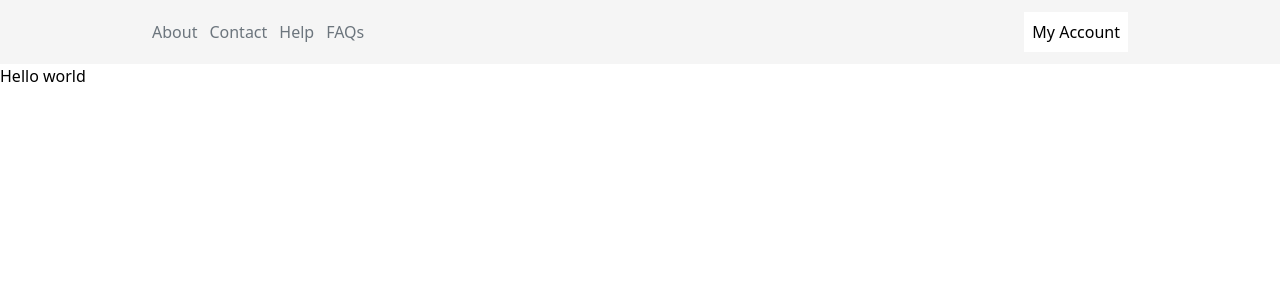
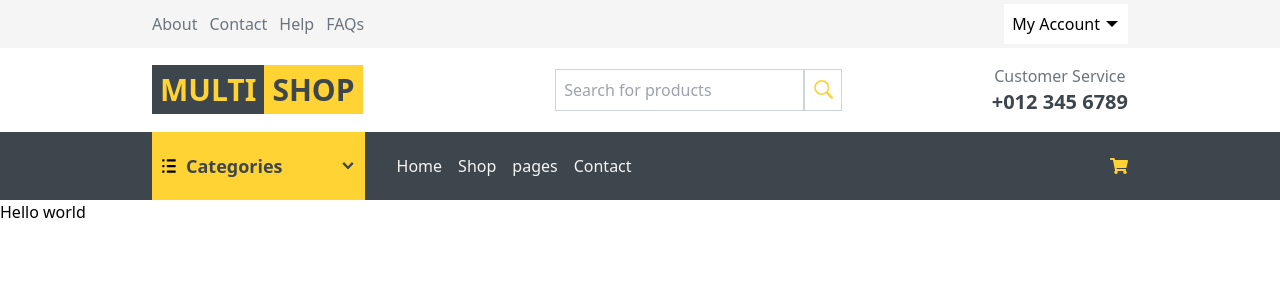
Before and after one commit to Cokejnr7/multishop, a React (Create React App) app: page / in a window 1280 px wide. Shown: the top 300 px of the page. Built offline with nearby package versions, Linux system fonts and the light colour scheme.

Commit message:
header first look

```diff
--- a/src/components/Header.js
+++ b/src/components/Header.js
@@ -1,11 +1,17 @@
-import Navbar from "./Navbar";
+// import Navbar from "./Navbar";
 import Container from "./Container";
-// GoTriangleDown
+import {
+  GoTriangleDown,
+  GoChevronDown,
+  GoListUnordered,
+  GoSearch,
+} from "react-icons/go";
+import { FaShoppingCart } from "react-icons/fa";
 
 const Header = () => {
   return (
     <div>
-      <div className="bg-wildSand py-3">
+      <div className="bg-wildSand py-1">
         <Container className="flex items-center justify-between">
           <ul className="flex gap-x-3">
             <li className="text-paleSky">About</li>
@@ -13,10 +19,85 @@ const Header = () => {
             <li className="text-paleSky">Help</li>
             <li className="text-paleSky">FAQs</li>
           </ul>
-          <span className="bg-white p-2">My Account</span>
+          <div className="bg-white p-2 flex items-center gap-1 hover:bg-hGallery cursor-pointer">
+            <span>My Account </span>
+            <GoTriangleDown />
+          </div>
         </Container>
       </div>
-      <Navbar />
+
+      <div className="py-4 bg-marko lg:bg-white">
+        <Container className="flex justify-between items-center">
+          {/* logo */}
+          <div>
+            <span className="text-marko lg:text-sunGlow bg-white lg:bg-marko text-3xl font-bold px-2 py-1">
+              MULTI
+            </span>
+            <span className="text-white lg:text-marko bg-sunGlow  text-3xl font-bold px-2 py-1">
+              SHOP
+            </span>
+          </div>
+
+          {/* search bar */}
+          <div className="hidden lg:flex w-1/4 ">
+            <input
+              type="text"
+              className="border border-ghost p-2 grow focus:outline-none focus:border-sunGlow"
+              placeholder="Search for products"
+            />
+            <button className="border border-ghost px-2">
+              <GoSearch className="text-sunGlow text-xl font-extrabold" />
+            </button>
+          </div>
+
+          {/* customer service */}
+          <div className="hidden lg:flex flex-col items-center">
+            <span className="text-paleSky">Customer Service</span>
+            <span className="font-semibold text-xl text-marko">
+              +012 345 6789
+            </span>
+          </div>
+        </Container>
+      </div>
+
+      {/* navbar */}
+      <nav className="bg-marko hidden lg:block">
+        <Container className="flex justify-between items-center">
+          <div className="flex gap-x-8">
+            <div className="bg-sunGlow py-5 px-2 flex items-center gap-x-14 cursor-pointer">
+              <div className="flex items-center gap-2">
+                <GoListUnordered className="text-lg" />
+                <span className="font-semibold text-marko text-lg">
+                  Categories
+                </span>
+              </div>
+              <GoChevronDown className="text-lg text-marko" />
+            </div>
+            <ul className="flex items-center gap-x-4">
+              <li className="text-wildSand hover:text-sunGlow cursor-pointer">
+                Home
+              </li>
+              <li className="text-wildSand hover:text-sunGlow cursor-pointer">
+                Shop
+              </li>
+              <li className="text-wildSand hover:text-sunGlow cursor-pointer">
+                pages
+              </li>
+              <li className="text-wildSand hover:text-sunGlow cursor-pointer">
+                Contact
+              </li>
+            </ul>
+          </div>
+
+          <div className="flex">
+            <div>
+              <FaShoppingCart className="text-sunGlow text-lg" />
+            </div>
+            <div></div>
+          </div>
+        </Container>
+      </nav>
+      {/* <Navbar /> */}
     </div>
   );
 };
--- a/tailwind.config.js
+++ b/tailwind.config.js
@@ -3,7 +3,7 @@ module.exports = {
   content: ["./src/**/*.{js,jsx,ts,tsx}"],
   theme: {
     screens: {
-      sm: "375px",
+      sm: "640px",
       md: "768px",
       lg: "976px",
       xl: "1440px",
@@ -14,6 +14,7 @@ module.exports = {
         marko: "#3D464D",
         sunGlow: "#FFD333",
         paleSky: "#6C757D",
+        ghost: "#CED4DA",
         hGallery: "#ECECEC",
       },
     },
```
